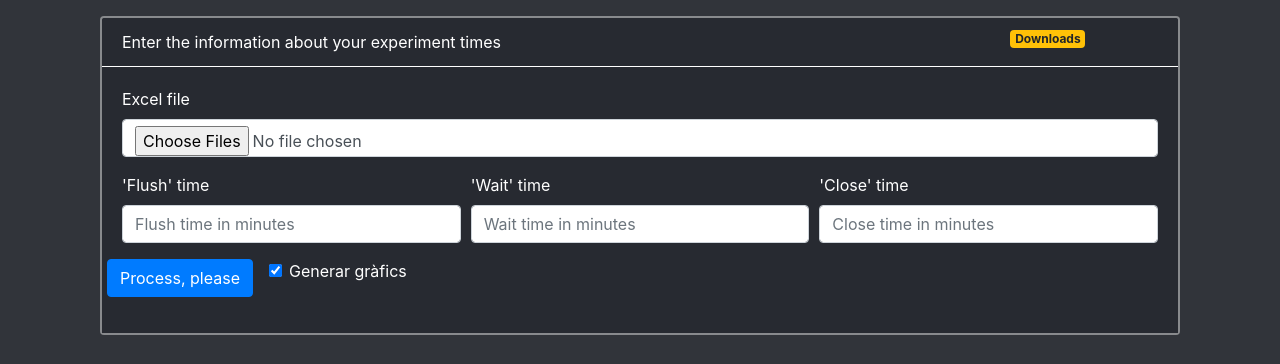
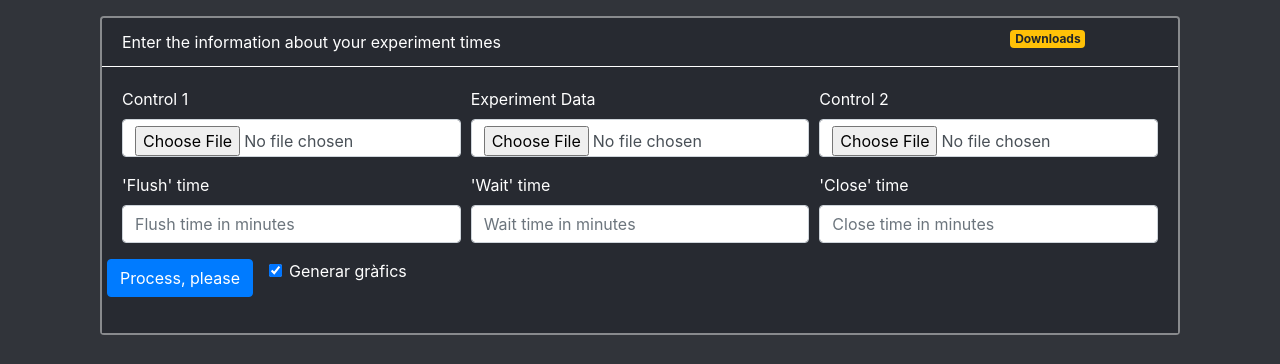
Before and after one commit to fullonic/resPi, a Flask app: page /excel_files in a window 1280 px wide. Shown: the part 56-420 px from the top of the page. Run offline with Flask 2, Linux system fonts and the light colour scheme; parts of the project's set-up code (start-up, migrations or seed data) failed here and were passed over; some libraries are stand-ins or nearby versions.

Commit message:
All data now is available using info from control files 1 and 2

```diff
--- a/app.py
+++ b/app.py
@@ -34,8 +34,8 @@ from flask import (
 from werkzeug.security import generate_password_hash, check_password_hash  # noqa
 from flask_socketio import SocketIO
 
-from scripts.converter import ExperimentCycle
-from scripts.stats import ResumeDataFrame
+from scripts.converter import ExperimentCycle, ControlFile
+from scripts.stats import ResumeDataFrame, Control
 from scripts.error_handler import checker
 
 from scripts.utils import (
@@ -225,9 +225,22 @@ def start_program(app=None):
 
 def process_excel_files(flush, wait, close, uploaded_excel_files, plot):
     """Start a new thread to process excel file uploaded by the user."""
-    # Confirm headers
     # Loop throw all uploaded files and clean the data set
-    save_converted = False
+    save_converted = False  # if to save .txt file converted into .xlsx file
+
+    # CALCULATE BLANKS
+    control_file_1 = os.path.join(os.path.dirname(uploaded_excel_files[0]), "C1.txt")
+    control_file_2 = os.path.join(os.path.dirname(uploaded_excel_files[0]), "C2.txt")
+
+    for c in [control_file_1, control_file_2]:
+        C = ControlFile(flush, wait, close, c, "Date &Time [DD-MM-YYYY HH:MM:SS]")
+        C_Total = Control(C)
+        C_Total.get_bank()
+    control = C_Total.calculate_blank()
+
+    ######################
+    #
+    ######################
     total_files = len(uploaded_excel_files)
     logger.warning(f"A total of {total_files} files received")
     for i, file_path in enumerate(uploaded_excel_files):
@@ -238,13 +251,12 @@ def process_excel_files(flush, wait, close, uploaded_excel_files, plot):
         if save_converted:
             experiment.original_file.save()
         resume = ResumeDataFrame(experiment)
-        resume.generate_resume()
+        resume.generate_resume(control)
         if plot:
             experiment.create_plot()
         resume.save()
 
         # TODO: add flag to save or not all converted file to excel
-
         resume = ResumeDataFrame(experiment)
 
         logger.warning(f"Task concluded {i+1}/{total_files}")
@@ -361,45 +373,52 @@ def excel_files():
         cache.set("generating_files", True)
         # Save file to the system
         # NOTE: Must check for extensions
-        files = request.files.getlist("files")
+        data_file = request.files.get("data_file")
+        control_file_1 = request.files.get("control_file_1")
+        control_file_2 = request.files.get("control_file_2")
         # Contains a list of all uploaded file in a single uploaded request
         uploaded_excel_files = []
-        for file_ in files:
-            # Generate the folder name
-            time_stamp = datetime.now().strftime(f"%Y_%m_%d_%H_%M_%S")
-            filename, ext = file_.filename.split(".")
-            if not check_extensions(ext):
-                flash(
-                    f"El tipus de fitxer {ext} no és compatible. Seleccioneu un tipus de fitxer {SUPPORTED_FILES}",  # noqa
-                    "danger",
-                )
-                return redirect("excel_files")
-            folder_name = f"{filename}_{time_stamp}"
-            project_folder = os.path.join(app.config["UPLOAD_FOLDER"], folder_name)
-            try:
-                os.mkdir(project_folder)
-            except FileExistsError:
-                project_folder = os.path.join(app.config["UPLOAD_FOLDER"], f"{folder_name}_1")
-                os.mkdir(project_folder)
-            # Here filename complete with extension
-            filename = file_.filename
-            file_path = os.path.join(project_folder, filename)
+        # for file_ in files:
+        # Generate the folder name
+        time_stamp = datetime.now().strftime(f"%Y_%m_%d_%H_%M_%S")
+        filename, ext = data_file.filename.split(".")
+        if not check_extensions(ext):
+            flash(
+                f"El tipus de fitxer {ext} no és compatible. Seleccioneu un tipus de fitxer {SUPPORTED_FILES}",  # noqa
+                "danger",
+            )
+            return redirect("excel_files")
+        folder_name = f"{filename}_{time_stamp}"
+        project_folder = os.path.join(app.config["UPLOAD_FOLDER"], folder_name)
+        try:
+            os.mkdir(project_folder)
+        except FileExistsError:
+            project_folder = os.path.join(app.config["UPLOAD_FOLDER"], f"{folder_name}_1")
+            os.mkdir(project_folder)
+        # Here filename complete with extension
+        control_file_1.filename = "C1.txt"
+        control_file_2.filename = "C2.txt"
+        # Save all files into project folder
+        files_list = [data_file, control_file_1, control_file_2]
+        for file_ in files_list:
+            file_path = os.path.join(project_folder, file_.filename)
             file_.save(file_path)
-            # CHECK HEADERS
-            check = checker(file_path).match()
-            if check is not True:
-                for msg in check:
-                    msg += " "
-                flash(check, "danger")
-                # Removes folder and file that doesn't match headers
-                shutil.rmtree(os.path.dirname(file_path))
+        # CHECK HEADERS
+        check = checker(file_path).match()
+        if check is not True:
+            for msg in check:
+                msg += " "
+            flash(check, "danger")
+            # Removes folder and file that doesn't match headers
+            shutil.rmtree(os.path.dirname(file_path))
 
-                return redirect("excel_files")
-            # save the full path of the saved file
-            uploaded_excel_files.append(file_path)
+            return redirect("excel_files")
+        # save the full path of the saved file
+        uploaded_excel_files.append(os.path.join(project_folder, data_file.filename))
 
         t = Thread(
-            target=process_excel_files, args=(flush, wait, close, uploaded_excel_files, plot)
+            target=process_excel_files,
+            args=(flush, wait, close, uploaded_excel_files, plot),
         )
         t.start()
 
--- a/scripts/converter.py
+++ b/scripts/converter.py
@@ -218,3 +218,6 @@ class ExperimentCycle:
 
 class Plot:
     pass
+
+
+ControlFile = ExperimentCycle
--- a/scripts/stats.py
+++ b/scripts/stats.py
@@ -90,7 +90,7 @@ class ResumeDataFrame:
             start = end + datetime.timedelta(minutes=self.experiment.loop_time)
         return loop_range
 
-    def generate_resume(self):
+    def generate_resume(self, control):
         """Create a the daily experiment resume."""
         resume_df = pd.DataFrame(columns=COLS_NAME)
         aqua_volume = config["file_cycle_config"]["aqua_volume"]
@@ -103,6 +103,7 @@ class ResumeDataFrame:
             O2 = O2_data(df_close[O2_col_name])
             r2_a_b = trendline_data(df_close)
             slope = r2_a_b.b * 60
+            O2_HR = slope * aqua_volume
 
             row = {
                 "Date &Time [DD-MM-YYYY HH:MM:SS]": df_close[
@@ -111,7 +112,7 @@ class ResumeDataFrame:
                 "Time [sec]": len(df_close) + (self.experiment.discard_time * 60),
                 "Loop": k,
                 "Phase time [s]": self.phase_time,
-                "CH 1 MO2 [mgO2/hr]": slope * aqua_volume,
+                "CH 1 MO2 [mgO2/hr]": O2_HR,
                 "CH 1 slope [mgO2/L/hr]": slope,
                 "CH 1 R^2": r2_a_b.rsquared,
                 "CH 1 max O2 [mgO2/L]": O2.max,
@@ -120,7 +121,7 @@ class ResumeDataFrame:
                 "CH 1 avg temp [°C]": temp_mean(
                     df_close["SDWA0003000061      , CH 1 temp [°C]"]
                 ),
-                "O2 after blank": "O2 - blank",
+                "O2 after blank": O2_HR - control,
             }
 
             resume_df.loc[k] = row
@@ -141,9 +142,7 @@ class ResumeDataFrame:
         """Zip the most recent folder created with excel files."""
         # Full path of the project folder name
         location = os.path.dirname(os.path.abspath(self.experiment.original_file.file_output))
-        # print(os.path.abspath(__file__))
-        print(os.path.dirname(os.path.abspath(self.experiment.original_file.file_output)))
-        print(f"{location=}")
+
         # Same as app.config["ZIP_FOLDER"]
         ZIP_FOLDER = os.path.abspath(f"{ROOT}/static/uploads/zip_files")
         # Create the zip file
@@ -151,4 +150,17 @@ class ResumeDataFrame:
         # Move it to the app zip files folder
         shutil.move(zipped, ZIP_FOLDER)
         # Delete folder data files
-        delete_excel_files(location)
+        # delete_excel_files(location)
+
+
+class Control(ResumeDataFrame):
+    values = []
+
+    def get_bank(self):
+        self.generate_resume(0)
+        self.values.append(self.resume_df["CH 1 MO2 [mgO2/hr]"].sum())
+
+    def calculate_blank(self):
+
+        print("total", sum(self.values) / len(self.values))
+        return sum(self.values) / len(self.values)
--- a/scripts/utils.py
+++ b/scripts/utils.py
@@ -187,3 +187,7 @@ def save_config_to_file(new_config):
     with open("config.json", "w") as f:
         json.dump(config_keys, f)
     return config_keys
+
+
+def calculate_blank(df):
+    pass
--- a/templates/excel_files.html
+++ b/templates/excel_files.html
@@ -13,11 +13,20 @@
         </div>
       </div>
       <div class="card-body">
-        <form onsubmit="return confirm('estàs segur?')" action="" method="POST" enctype="multipart/form-data">
+        <form action="" method="POST" enctype="multipart/form-data">
+          <!-- <form onsubmit="return confirm('estàs segur?')" action="" method="POST" enctype="multipart/form-data"> -->
           <div class="form-row">
-            <div class="form-group col-md-12">
-              <label for="inputfile4">Excel file</label>
-              <input type="file" accept=".txt" class="form-control" name="files" id="inputfile" multiple required>
+            <div class="form-group col-md">
+              <label for="control_file_1">Control 1</label>
+              <input type="file" accept=".txt" class="form-control" name="control_file_1" id="control_file_1" required>
+            </div>
+            <div class="form-group col-md">
+              <label for="data_file">Experiment Data</label>
+              <input type="file" accept=".txt" class="form-control" name="data_file" id="data_file" required>
+            </div>
+            <div class="form-group col-md">
+              <label for="control_file_2">Control 2</label>
+              <input type="file" accept=".txt" class="form-control" name="control_file_2" id="control_file_2" required>
             </div>
           </div>
           <div class="form-row">
```
Also changed, not shown: scripts/test_config.py (deleted, +0 -9 lines).
